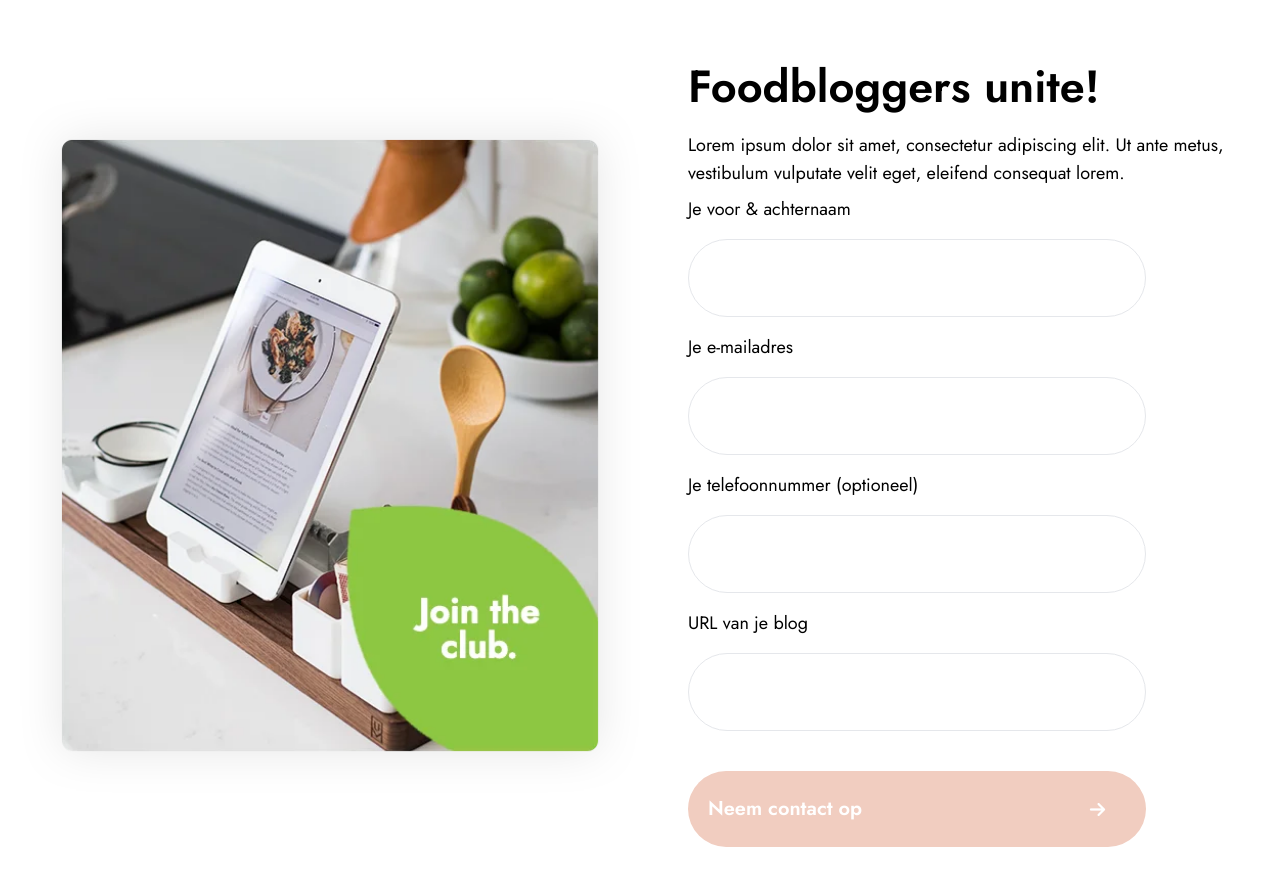
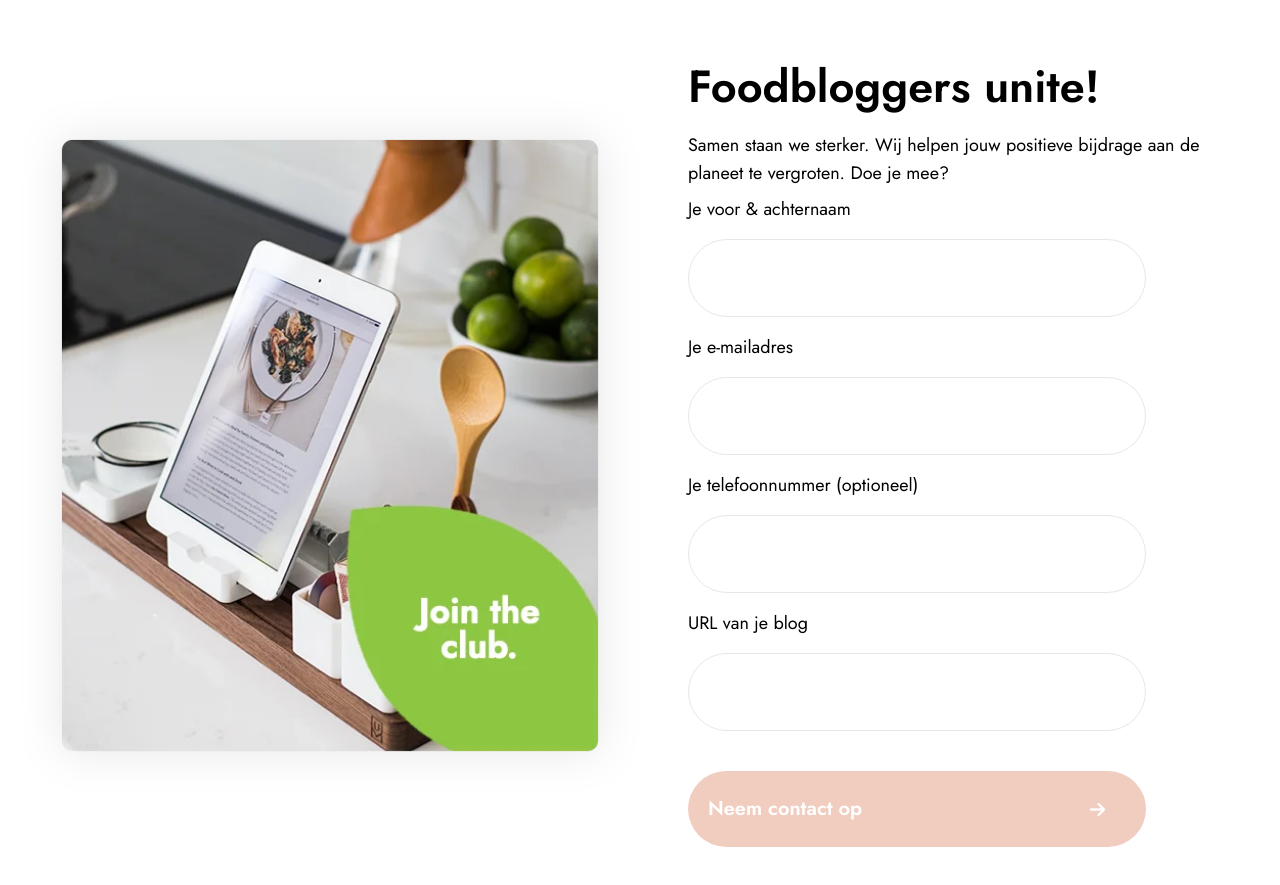
Before and after one commit to dylanjanssens/swipeyourbite-website, a React (Create React App) app: page / in a window 1280 px wide. Shown: the part 3520-4405 px from the top of the page. Built offline with nearby package versions, Linux system fonts and the light colour scheme.

Commit message:
updated foodbloggers text

```diff
--- a/src/components/food-blogger-section/index.js
+++ b/src/components/food-blogger-section/index.js
@@ -19,9 +19,8 @@ export default function FoodBloggerSection() {
                         Foodbloggers unite!
                     </h2>
                     <p className="font-jost text-lg text-black mb-2">
-                        Lorem ipsum dolor sit amet, consectetur adipiscing elit.
-                        Ut ante metus, vestibulum vulputate velit eget, eleifend
-                        consequat lorem.
+                        Samen staan we sterker. Wij helpen jouw positieve bijdrage aan de planeet te vergroten.
+                        Doe je mee?
                     </p>
                     <Form />
                 </div>
```
